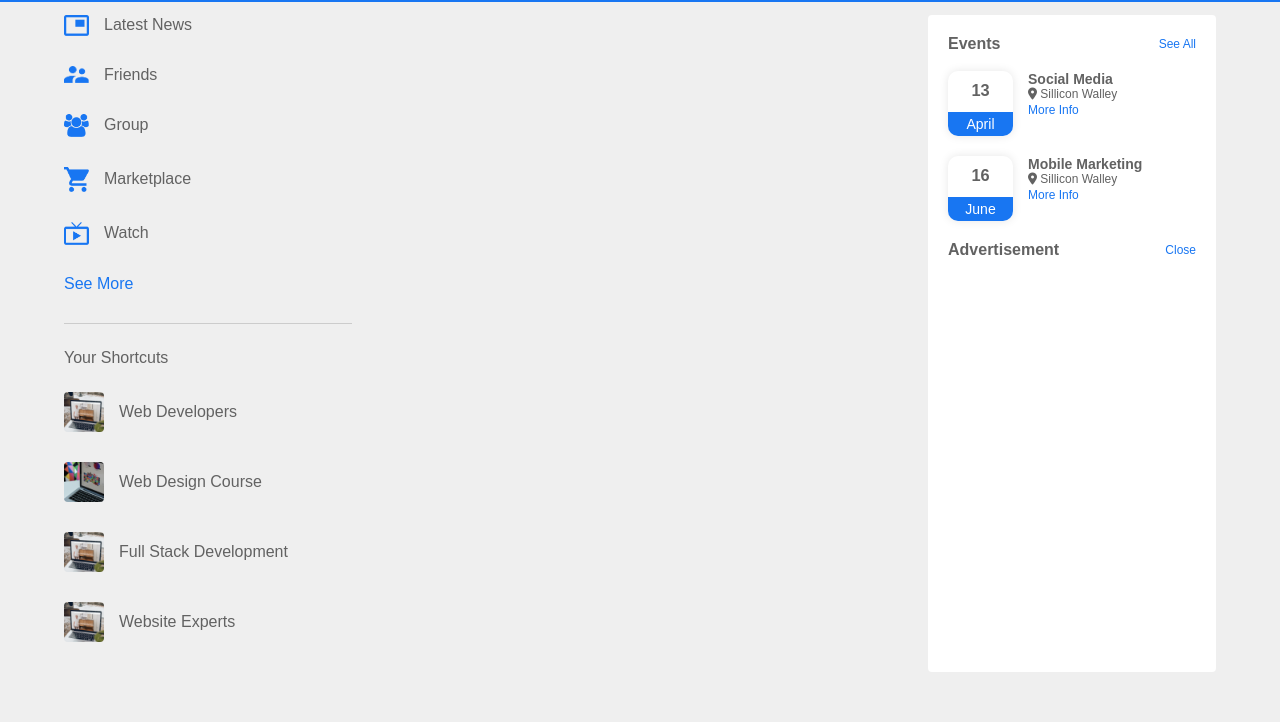
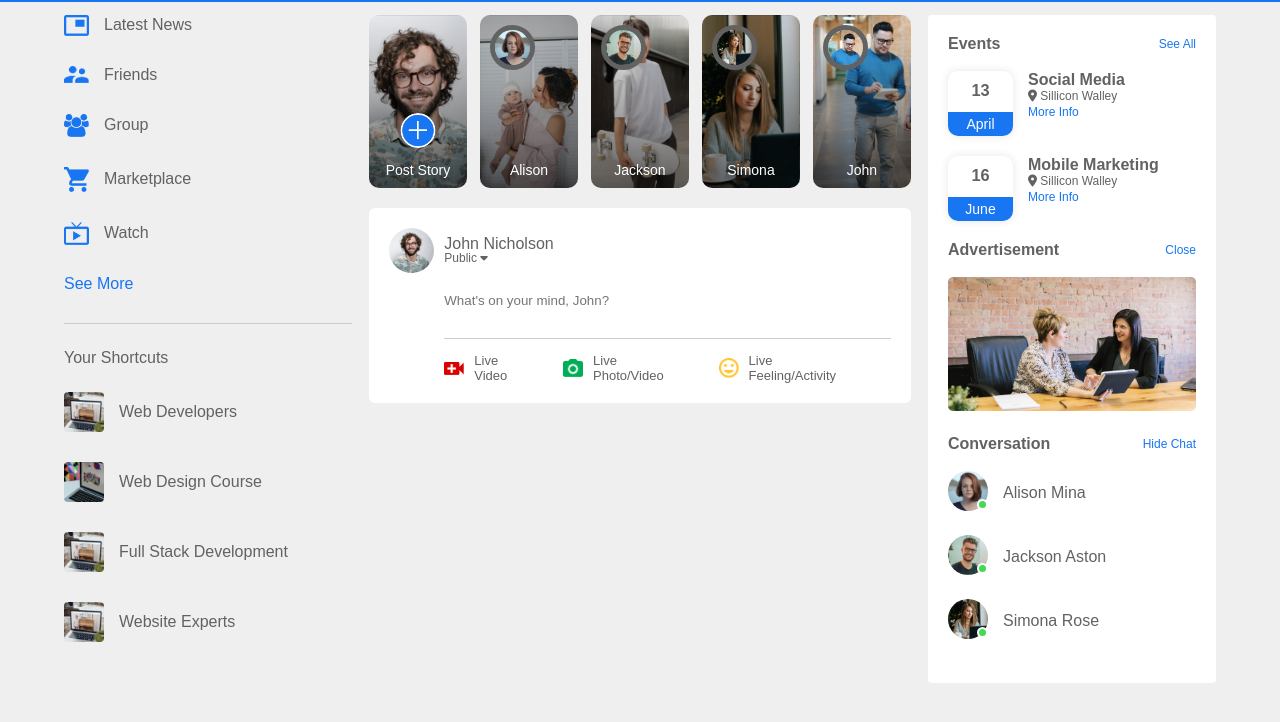
Before and after one commit to jasurbek-mannonov/facebook-clone, a plain HTML site: page index.html in a window 1280 px wide. Shown: the part 52-774 px from the top of the page. Drawn offline with Linux system fonts and the light colour scheme.

Commit message:
.post-input-container qismi tugallandi

```diff
--- a/index.html
+++ b/index.html
@@ -50,7 +50,49 @@
         </div>
 
         <!-- main-content -->
-        <div class="main-content"></div>
+        <div class="main-content">
+            <div class="story-gallery">
+                <div class="story story1">
+                    <img src="images/upload.png" alt="">
+                    <p>Post Story</p>
+                </div>
+                <div class="story story2">
+                    <img src="images/member-1.png" alt="">
+                    <p>Alison</p>
+                </div>
+                <div class="story story3">
+                    <img src="images/member-2.png" alt="">
+                    <p>Jackson</p>
+                </div>
+                <div class="story story4">
+                    <img src="images/member-3.png" alt="">
+                    <p>Simona</p>
+                </div>
+                <div class="story story5">
+                    <img src="images/member-4.png" alt="">
+                    <p>John</p>
+                </div>
+            </div>
+
+            <div class="write-post-container">
+                <div class="user-profile">
+                    <img src="images/profile-pic.png" alt="">
+                    <div>
+                        <p>John Nicholson</p>
+                        <small>Public <i class="fas fa-caret-down"></i></small>
+                    </div>
+                </div>
+
+                <div class="post-input-container">
+                    <textarea rows="3" placeholder="What's on your mind, John?"></textarea>
+                    <div class="add-post-links">
+                        <a href="#"><img src="images/live-video.png" alt="">Live Video</a>
+                        <a href="#"><img src="images/photo.png" alt="">Live Photo/Video</a>
+                        <a href="#"><img src="images/feeling.png" alt="">Live Feeling/Activity</a>
+                    </div>
+                </div>
+            </div>
+        </div>
 
         <!-- right-sidebar -->
         <div class="right-sidebar">
@@ -85,6 +127,31 @@
                 <h4>Advertisement</h4>
                 <a href="#">Close</a>
             </div>
+            <img src="images/advertisement.png" class="sidebar-ads">
+
+            <div class="sidebar-title">
+                <h4>Conversation</h4>
+                <a href="#">Hide Chat</a>
+            </div>
+
+            <div class="online-list">
+                <div class="online">
+                    <img src="images/member-1.png" alt="member 1">
+                </div>
+                <p>Alison Mina</p>
+            </div>
+            <div class="online-list">
+                <div class="online">
+                    <img src="images/member-2.png" alt="member 3">
+                </div>
+                <p>Jackson Aston</p>
+            </div>
+            <div class="online-list">
+                <div class="online">
+                    <img src="images/member-3.png" alt="member 3">
+                </div>
+                <p>Simona Rose</p>
+            </div>
         </div>
     </div>
 </body>
--- a/style.css
+++ b/style.css
@@ -160,7 +160,7 @@ nav{
     margin-bottom: 18px;
 }
 
-.sidebar-title h4{
+.right-sidebar h4{
     font-weight: 600;
     font-size: 16px;
 }
@@ -208,3 +208,152 @@ nav{
     color: #fff;
     padding: 4px 0;
 }
+
+.sidebar-ads{
+    width: 100%;
+    margin-bottom: 20px;
+    border-radius: 5px;
+}
+
+.online-list{
+    display: flex;
+    align-items: center;
+    margin-bottom: 20px;
+}
+
+.online-list .online img{
+    width: 40px;
+    border-radius: 50%;
+}
+
+.online-list .online{
+    width: 40px;
+    border-radius: 50%;
+    margin-right: 15px;
+}
+
+.online-list .online::after{
+    top: unset;
+    bottom: 5px;
+}
+
+.story-gallery{
+    display: flex;
+    justify-content: space-between;
+    margin-bottom: 20px;
+}
+
+.story{
+    flex-basis: 18%;
+    padding-top: 32%;
+    position: relative;
+    background-position: center;
+    background-size: cover;
+    border-radius: 10px;
+}
+
+.story img{
+    position: absolute;
+    width: 45px;
+    border-radius: 50%;
+    top: 10px;
+    left: 10px;
+    border: 5px solid #626262;
+}
+
+.story p{
+    position: absolute;
+    bottom: 10px;
+    width: 100%;
+    text-align: center;
+    color: #fff;
+    font-size: 14px;
+}
+
+
+.story1{
+    background-image: linear-gradient(transparent, rgba(0,0,0,0.6)),url(images/status-1.png);
+}
+.story2{
+    background-image: linear-gradient(transparent, rgba(0,0,0,0.6)),url(images/status-2.png);
+}
+.story3{
+    background-image: linear-gradient(transparent, rgba(0,0,0,0.6)),url(images/status-3.png);
+}
+.story4{
+    background-image: linear-gradient(transparent, rgba(0,0,0,0.6)),url(images/status-4.png);
+}
+.story5{
+    background-image: linear-gradient(transparent, rgba(0,0,0,0.6)),url(images/status-5.png);
+}
+
+.story.story1 img{
+    top: unset;
+    left: 50%;
+    bottom: 40px;
+    transform: translateX(-50%);
+    border: 0;
+    width: 35px;
+}
+
+.write-post-container{
+    width: 100%;
+    background: #fff;
+    border-radius: 6px;
+    padding: 20px;
+    color: #626262;
+}
+
+.user-profile{
+    display: flex;
+    align-items: center;
+}
+
+.user-profile img{
+    width: 45px;
+    border-radius: 50%;
+    margin-right: 10px;
+}
+
+.user-profile p{
+    margin-bottom: -5px;
+    font-weight: 500;
+    color: #626262;
+}
+
+.user-profile small{
+    font-size: 12px;
+}
+
+.post-input-container{
+    padding-left: 55px;
+    padding-top: 20px;
+}
+
+.post-input-container textarea{
+    width: 100%;
+    border: 0;
+    outline: 0;
+    border-bottom: 1px solid #ccc;
+    background: transparent;
+    resize: none;
+}
+
+.add-post-links{
+    display: flex;
+    margin-top: 10px;
+}
+
+.add-post-links a{
+    text-decoration: none;
+    display: flex;
+    align-items: center;
+    color: #626262;
+    margin-right: 30px;
+    font-size: 13px;
+}
+
+.add-post-links img{
+    width: 20px;
+    margin-right: 10px;
+}
```
